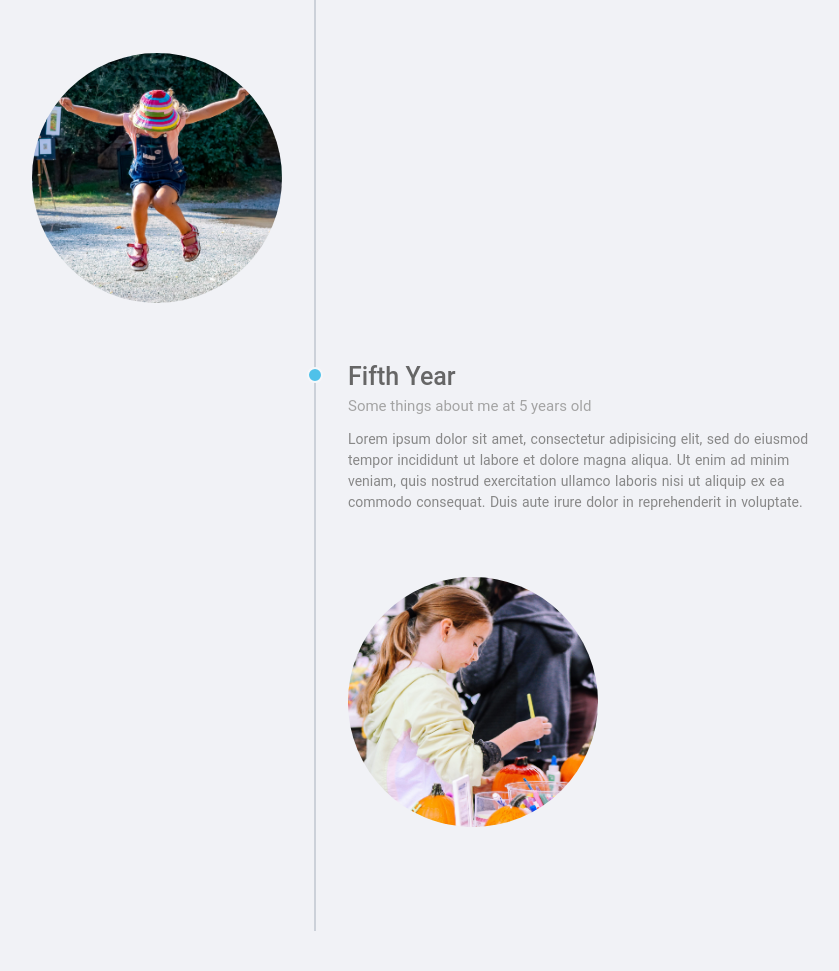
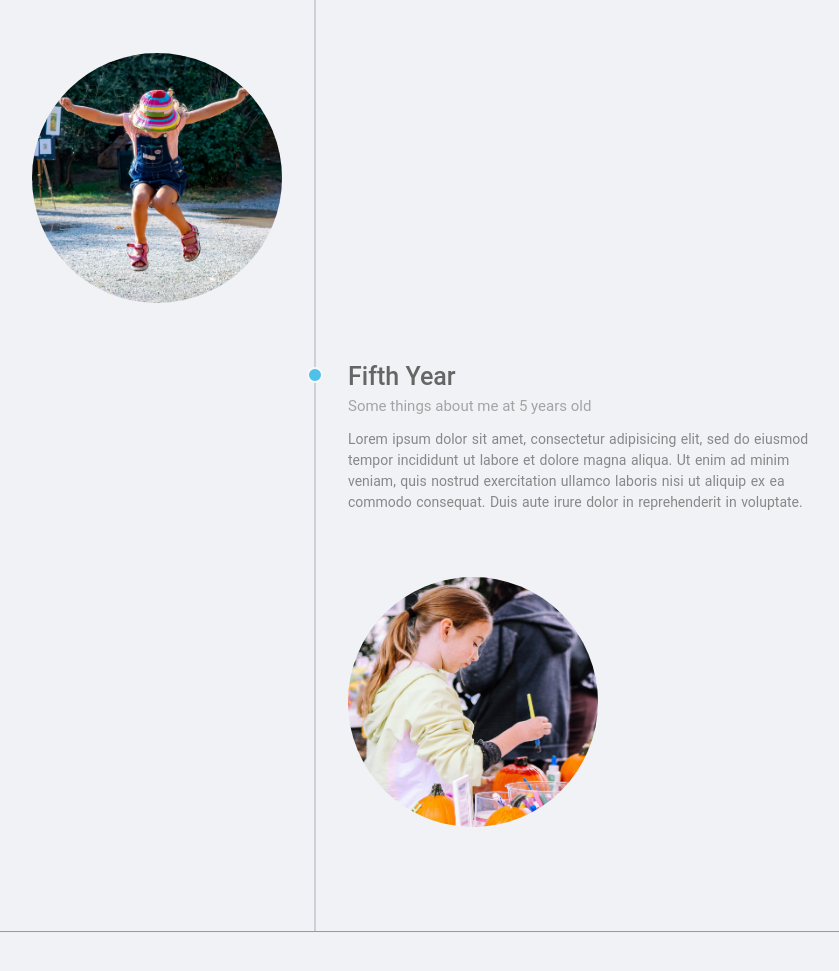
Before and after one commit to morenam9/lienaDeTiempo, a plain HTML site: page index.html in a window 1280 px wide. Shown: the part 1928-2899 px from the top of the page, without its empty margins (325-1164 px from the left). Drawn offline with Linux system fonts and the light colour scheme.

Commit message:
se actualiza contenido

```diff
--- a/css/main.css
+++ b/css/main.css
@@ -128,3 +128,9 @@ h1 span {
         direction: ltr;
     }
 }
+
+/*Footer*/
+
+hr {
+    margin-top: -50px;
+}
--- a/index.html
+++ b/index.html
@@ -79,6 +79,7 @@
             </div>
         </div>
     </div>
+    <hr>
 </body>
 
 </html>
```
